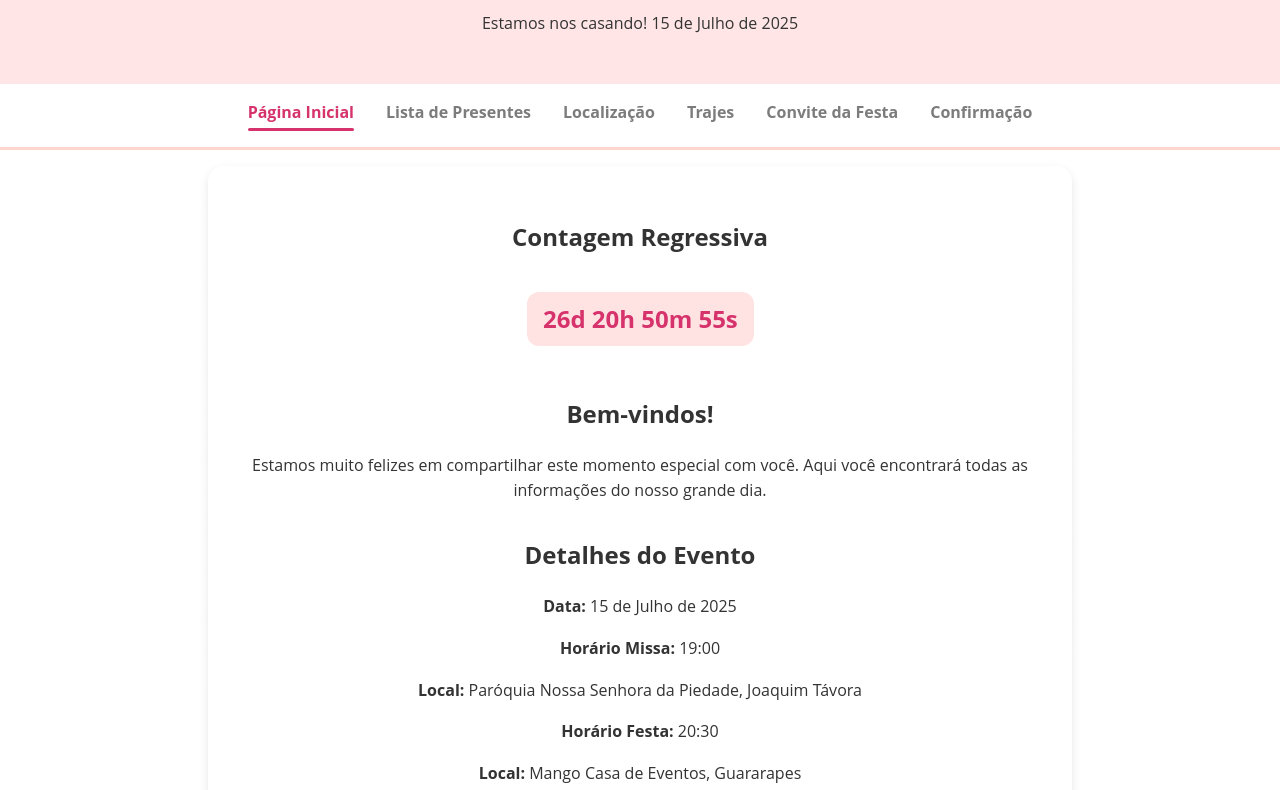
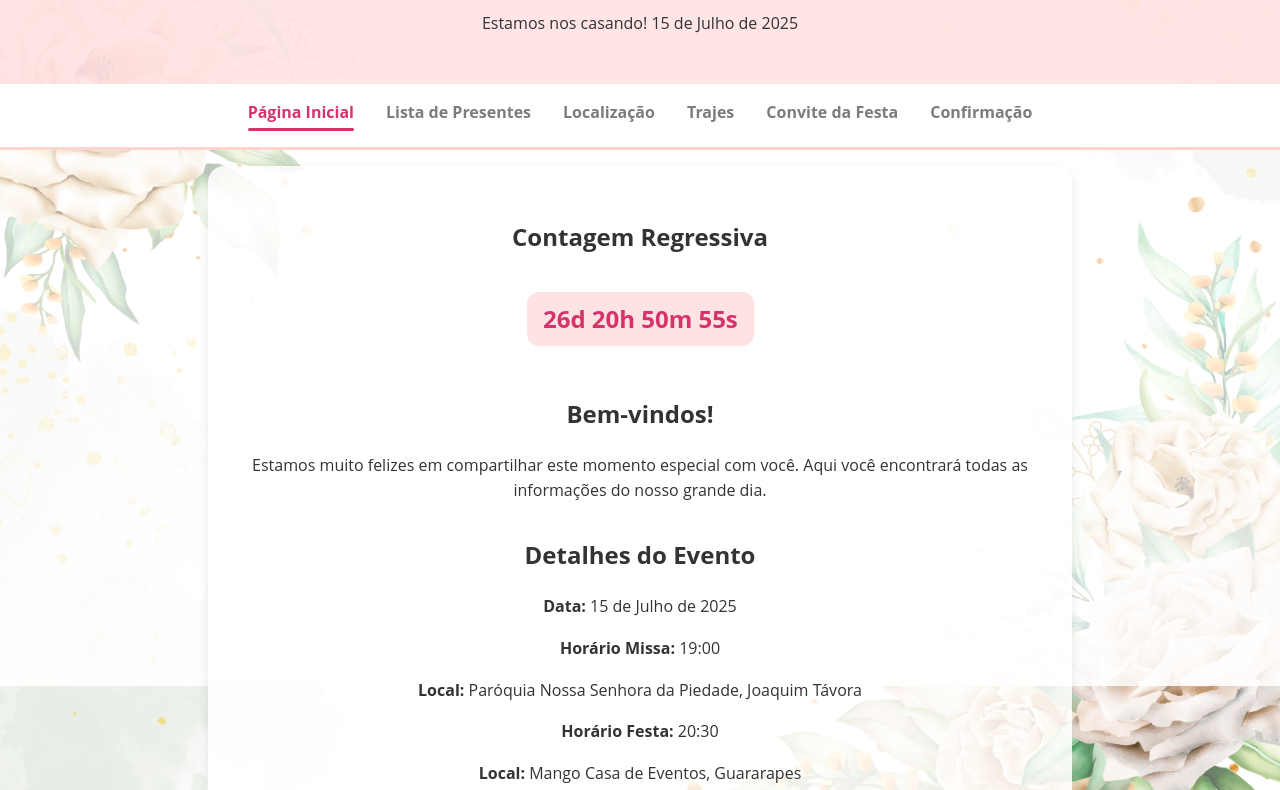
Before and after one commit to andersoncataldo/siteoficialAnderson_E_Carol2025, a plain HTML site: page index.html in a window 1280 px wide. Shown: the part 114-904 px from the top of the page. Drawn offline with Linux system fonts and the light colour scheme.

Commit message:
Update index.html

```diff
--- a/index.html
+++ b/index.html
@@ -11,7 +11,7 @@
       font-family: 'Open Sans', sans-serif;
       margin: 0;
       padding: 0;
-      background: url('imagens/imagem de fundo.png') repeat fixed;
+      background: url('imagem de fundo.png') repeat fixed;
       background-size: cover;
       color: #333;
       line-height: 1.6;
```
